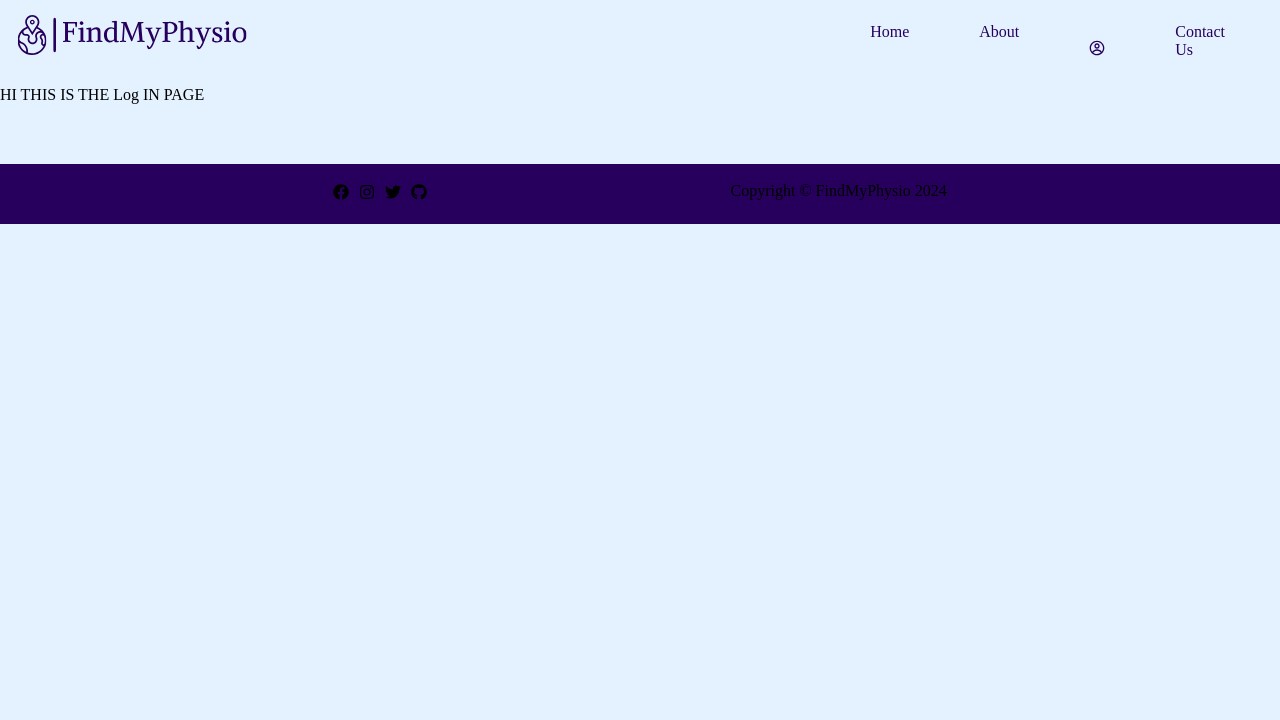
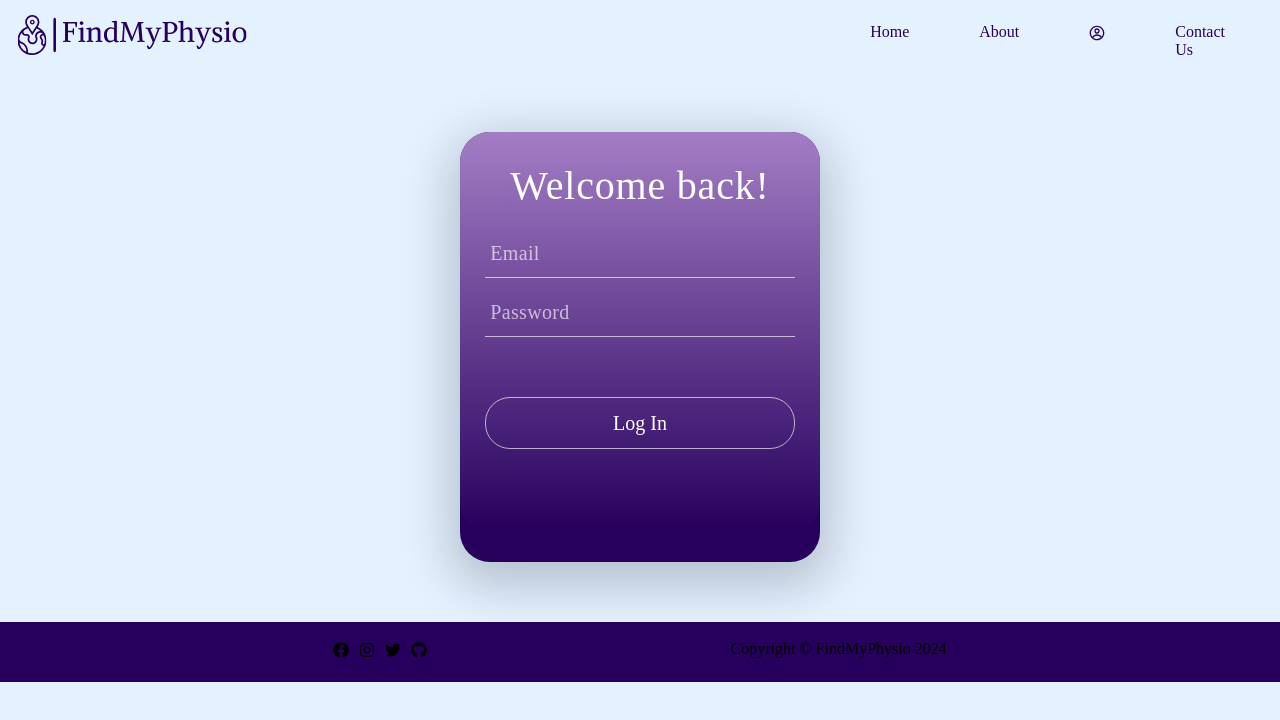
Before and after one commit to suue99/Web-design2, a React (Create React App) app: page /Login in a window 1280 px wide. Shown: the top 720 px of the page. Built offline with nearby package versions, Linux system fonts and the light colour scheme; a web font is replaced by a local one.

Commit message:
final edits

```diff
--- a/src/components/Contact-page/contact.css
+++ b/src/components/Contact-page/contact.css
@@ -1,7 +1,10 @@
 @import url(https://fonts.googleapis.com/css?family=Montserrat:400,700);
 
 
-form { max-width:420px; margin:50px auto; }
+form {
+  max-width:420px; margin:50px auto;
+
+ }
 
 .form-heading{
     text-align: center;
@@ -10,33 +13,27 @@ form { max-width:420px; margin:50px auto; }
 
 
 .text-input {
-  color:black;
   font-family: Gothic;
-  font-weight:500;
-  font-size: 18px;
+  font-size: 20px;
   border-radius: 5px;
   line-height: 22px;
-  background:none;
+  color: white;
   border:2px solid #27005d;
   transition: all 0.3s;
   padding: 13px;
   margin-bottom: 15px;
   width:100%;
   box-sizing: border-box;
-  outline:0;
+  background-color: #27005d;
 }
 
-.contact-container{
-  color: #27005d;
-}
-
-.feedback-input:focus { border:2px solid grey }
+.feedback-input:focus { border:2px solid black }
 
 textarea {
   height: 150px;
   line-height: 150%;
   resize:vertical;
-  color: black;
+
 }
 
 .contact-button{
@@ -54,7 +51,7 @@ textarea {
   padding-bottom:10px;
   transition: all 0.3s;
   margin-top:-4px;
-  font-weight:700;
+
 }
 
 .contact-button:hover { background:rgba(145, 175, 212, 1); }
--- a/src/components/Homepage/Homesearch.js
+++ b/src/components/Homepage/Homesearch.js
@@ -2,6 +2,7 @@ import React, {useState} from 'react';
 import { useNavigate } from 'react-router-dom';
 import { FaSearch } from "react-icons/fa";
 import '/Users/suue/Desktop/web-design2/src/components/Homepage/homepage.css'
+
 
 function Homesearch() {
 
@@ -20,6 +21,7 @@ function Homesearch() {
             {console.log('search field is empty');
         }
     };
+
     return (
     <div className="search-container">
 
@@ -28,6 +30,7 @@ function Homesearch() {
         />
 
         <button onClick={handleClick}> <FaSearch /> </button>
+
     </div>
     );
   }
--- a/src/components/Homepage/homepage.css
+++ b/src/components/Homepage/homepage.css
@@ -55,7 +55,7 @@ body {
 
 .profile-logo{
     height: 30px;
-    margin-top: 10px;
+    margin-top: -5px;
 }
 
 .logo {
@@ -87,9 +87,11 @@ body {
 .search-input {
     width: 600px;
     padding: 20px;
-    border: 1px solid #ccc;
+    border: 0.5px solid #ccc;
     border-right: none;
     border-radius: 5px 0 0 5px;
+    background-color:#27005d;
+    color: white;
 
 }
 
--- a/src/components/Search-results/Results.js
+++ b/src/components/Search-results/Results.js
@@ -1,18 +1,23 @@
 import React, { useEffect } from 'react';
 import { useSearchParams } from 'react-router-dom';
 
-function Results() {
+import Searchbar from './Searchbar';
+
+function Results(props) {
+
+    console.log(props.items)
+
     const [searchParams] = useSearchParams();
     const searchQuery = searchParams.get('q');
 
-    useEffect(() => {
-        // Fetch data based on searchQuery if needed
-    }, [searchQuery]);
+    useEffect(() => {}, [searchQuery]);
 
     return (
         <div>
-            <h1>Search Results for: {searchQuery}</h1>
-            {/* Display your search results here */}
+            <h1>Search Results for : {searchQuery}</h1>
+            {}
+
+            <Searchbar/>
         </div>
     );
 }
--- /dev/null
+++ b/src/components/Search-results/Searchbar.js
@@ -0,0 +1,63 @@
+import {FaSearch} from "react-icons/fa";
+import React, {useState, useEffect} from "react";
+
+import "/Users/suue/Desktop/web-design2/src/components/Search-results/results.css"
+
+function Searchbar () {
+        const [input,setInput] = useState ("")
+        const [searchResults, setSearchResults] = useState([]);
+
+        const fetchData = async () => {
+            try {
+              const response = await fetch('https://jsonplaceholder.typicode.com/users');
+              const json = await response.json();
+              setSearchResults(json);
+            } catch (error) {
+              console.error('Error fetching data:', error);
+            }
+          };
+
+
+            useEffect(() => {
+            fetchData(); // Fetch data on component mount
+        }, []);
+
+
+        const handleChange = (value) => {
+            setInput(value);
+            if (value) {
+              const filteredResults = searchResults.filter(user =>
+                user.name.toLowerCase().includes(value.toLowerCase())
+              );
+              setSearchResults(filteredResults);
+            } else {
+              fetchData();
+            }
+          };
+
+    return (
+        <div>
+            <div className="searchbar-container">
+                <div className="input-wrapper">
+                    <FaSearch id="search-icon"/>
+                    <input placeholder="Type to search..." value={input}
+                     onChange={(e)=> handleChange (e.target.value)}/>
+                </div>
+                </div>
+                <div className="results-container">
+                {searchResults.map((user) => (
+                    <div key={user.id} className="result-item">
+                       <p> {user.name} </p>
+                       <p> ({user.email})</p>
+                       <p> {user.phone} </p>
+                    </div>
+                ))}
+
+            </div>
+        </div>
+    )
+}
+
+
+
+export default Searchbar
--- /dev/null
+++ b/src/components/Search-results/results.css
@@ -0,0 +1,53 @@
+
+.input-wrapper {
+    background-color: white;
+    width: 100%;
+    border-radius: 10px;
+    height: 2.5rem;
+    padding: 0 15px;
+    box-shadow: 0px 0px 8px grey;
+    display: flex;
+    align-items: center;
+}
+
+.input-wrapper input{
+    background-color: transparent;
+    border: none;
+    font-size: 20px;
+    width: 100%;
+    margin-left: 5px;
+}
+
+.input-wrapper input:focus {
+    outline: none;
+}
+
+#search-icon{
+    color: #27005d;
+}
+
+.results-container {
+    display: grid;
+    grid-template-columns: 1fr 1fr;
+    gap: 20px;
+  }
+
+.searchbar-container{
+    padding-top: 20vh;
+    width: 50%;
+    margin: auto;
+    display: flex;
+    flex-direction: column;
+
+}
+
+
+.list{
+    padding: 28px;
+    border: 1px solid black;
+}
+
+.result-item{
+    padding: 5px;
+
+}
--- a/src/components/Signup-page/Login.js
+++ b/src/components/Signup-page/Login.js
@@ -1,9 +1,54 @@
+import {useForm} from 'react-hook-form'
+import '/Users/suue/Desktop/web-design2/src/components/Signup-page/form.css'
+
 function Login() {
-    return (
-      <div>
-        HI THIS IS THE Log IN PAGE
-      </div>
 
+  const { register, handleSubmit, formState: { errors } } = useForm();
+
+  const onSubmit = (data) => {
+    console.log(data); }
+
+
+      return (
+        <form onSubmit={handleSubmit (onSubmit)}>
+
+        <div className="form-container">
+          <div className='window-login'>
+            <div className='overlay-login'></div>
+              <div className='content'>
+              <div className='welcome'> Welcome back!</div>
+
+                  <div className='input-fields'>
+
+
+                      <input
+                        type="text"
+                        id="email"
+                        className='input-line full-width'
+                        placeholder=" Email "
+                        {...register("email", { required: true, pattern: /^\S+@\S+$/i })} />
+                        {errors.email && <p className='error-message'> *Enter a valid email </p>}
+
+
+                      <input
+                        type="text"
+                        id="password"
+                        className='input-line full-width'
+                        placeholder=" Password "
+                        {...register("password", { required: true, pattern: /^(?=.*\d)(?=.*[a-z])(?=.*[A-Z]).{6,15}$/  })} />
+                        {errors.password && <p className='error-message'> *Enter a valid password of at least one upper case
+                        letter, one number and one special character </p> }
+
+                      </div>
+
+                        <button  className='ghost-round-login full-width' type='submit' > Log In </button>
+
+
+                 </div>
+            </div>
+         </div>
+
+      </form>
     );
   }
 
--- a/src/components/Signup-page/SignupForm.js
+++ b/src/components/Signup-page/SignupForm.js
@@ -1,5 +1,6 @@
 import {useForm} from 'react-hook-form'
 import '/Users/suue/Desktop/web-design2/src/components/Signup-page/form.css'
+import { Link } from 'react-router-dom';
 
 function SignupForm() {
 
@@ -71,8 +72,11 @@ function SignupForm() {
 
                       </div>
 
-                        <button  className='ghost-round full-width' type='submit'>Create Account</button>
+                        <button  className='ghost-round full-width' type='submit' >Create Account </button>
 
+                        <p>Have an account already?</p>
+
+                      <button  className='ghost-round full-width' type='submit' > <Link to ="/login"> Log In </Link></button>
 
                  </div>
             </div>
--- a/src/components/Signup-page/form.css
+++ b/src/components/Signup-page/form.css
@@ -6,7 +6,7 @@
 
 .error-message{
   font-size: 11px;
-  color: red;
+  color: black;
 
 }
 input {
@@ -38,21 +38,40 @@ button:focus {
   background: none;
   border: 1px solid rgba(255, 255, 255, 0.65);
   border-radius: 25px;
-  color: rgba(255, 255, 255, 0.65);
+  color: white;
   -webkit-align-self: flex-end;
   -ms-flex-item-align: end;
   align-self: flex-end;
-  font-size: 19px;
-  font-size: 1.2rem;
-  font-family: roboto;
-  font-weight: 300;
+  font-size: 20px;
   line-height: 2.5em;
   margin-top: 5px;
-  margin-bottom: 25px;
+  margin-bottom: 20px;
   -webkit-transition: all .2s ease;
   transition: all .2s ease;
   font-family: Gothic;
 
+}
+
+.ghost-round a {
+  text-decoration: none;
+  color: white;
+}
+
+.ghost-round-login{
+  cursor: pointer;
+  background: none;
+  border: 1px solid rgba(255, 255, 255, 0.65);
+  border-radius: 25px;
+  color: white;
+  -webkit-align-self: flex-end;
+  -ms-flex-item-align: end;
+  align-self: flex-end;
+  font-size: 20px;
+  line-height: 2.5em;
+  margin-top: 50px;
+  -webkit-transition: all .2s ease;
+  transition: all .2s ease;
+  font-family: Gothic;
 }
 
 .ghost-round:hover {
@@ -67,12 +86,9 @@ button:focus {
   margin-bottom: 10px;
   line-height: 2.4em;
   color: #fff;
-  font-family: roboto;
-  font-weight: 300;
-  letter-spacing: 0px;
+  font-family: Gothic;
   letter-spacing: 0.02rem;
-  font-size: 19px;
-  font-size: 1.2rem;
+  font-size:20px;
   border-bottom: 1px solid rgba(255, 255, 255, 0.65);
   -webkit-transition: all .2s ease;
   transition: all .2s ease;
@@ -83,7 +99,7 @@ button:focus {
 }
 
 .input-fields {
-  margin-top: 25px;
+  margin-top: 20px;
 
 }
 
@@ -116,6 +132,7 @@ button:focus {
   -ms-flex-flow: column;
   flex-flow: column;
   z-index: 5;
+  font-family: Gothic;
 
 }
 
@@ -137,12 +154,6 @@ button:focus {
 
 }
 
-.menu {
-  background: rgba(0, 0, 0, 0.2);
-  width: 100%;
-  height: 50px;
-}
-
 .window {
   z-index: 100;
   color: #fff;
@@ -156,17 +167,45 @@ button:focus {
   flex-flow: column;
   box-shadow: 0px 15px 50px 10px rgba(0, 0, 0, 0.2);
   box-sizing: border-box;
-  height: 560px;
+  height: 680px;
   width: 360px;
-  background: #fff;
+  background: #27005d;
   border-radius: 30px;
-
 
 }
 
+.window-login{
+  z-index: 100;
+  color: #fff;
+  position: relative;
+  display: -webkit-box;
+  display: -webkit-flex;
+  display: -ms-flexbox;
+  display: flex;
+  -webkit-flex-flow: column;
+  -ms-flex-flow: column;
+  flex-flow: column;
+  box-shadow: 0px 15px 50px 10px rgba(0, 0, 0, 0.2);
+  box-sizing: border-box;
+  height: 430px;
+  width: 360px;
+  background: #27005d;
+  border-radius: 30px;
+}
+
+.overlay-login{
+  background: linear-gradient(#B993D6,#27005d );
+  opacity: 0.85;
+  filter: alpha(opacity=85);
+  height: 400px;
+  position: absolute;
+  width: 360px;
+  z-index: 1;
+  border-radius: 30px;
+
+}
 .overlay {
-  background: -webkit-linear-gradient(#8CA6DB, #B993D6);
-  background: linear-gradient(#8CA6DB, #B993D6);
+  background: linear-gradient(#B993D6,#27005d );
   opacity: 0.85;
   filter: alpha(opacity=85);
   height: 560px;
@@ -174,6 +213,7 @@ button:focus {
   width: 360px;
   z-index: 1;
   border-radius: 30px;
+
 }
 
 
```
Also changed, not shown: src/App.js (+8 -2 lines), 1 other file (tests, documents, lock files or other folders).
